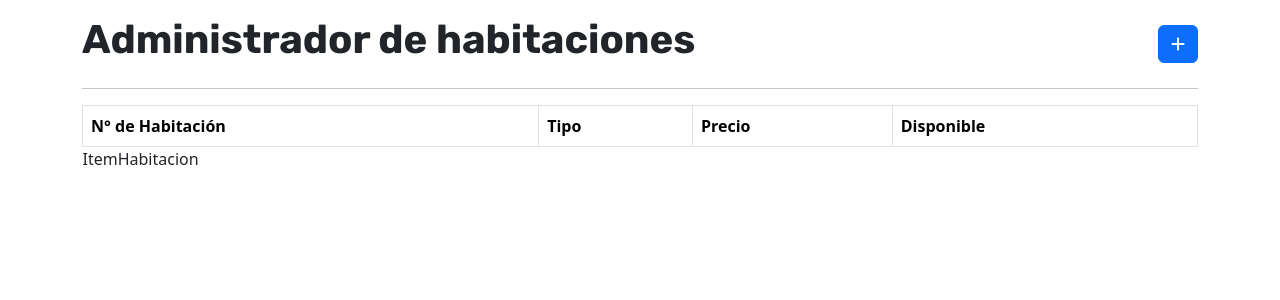
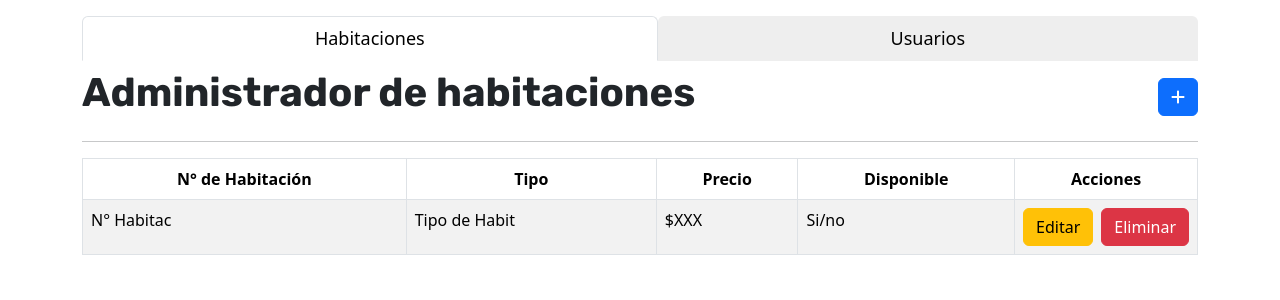
Before and after one commit to lucasecapdevila/hotel-mirador-del-valle, a React (Vite) app: page / in a window 1280 px wide. Shown: the top 300 px of the page. Built offline with nearby package versions, Linux system fonts and the light colour scheme.

Commit message:
se separan en pestañas las tablas de administración de habitaciones y usuarios

```diff
--- a/index.html
+++ b/index.html
@@ -1,5 +1,5 @@
 <!doctype html>
-<html lang="en">
+<html lang="es">
   <head>
     <meta charset="UTF-8" />
     <link rel="icon" type="image/svg+xml" href="/vite.svg" />
--- a/src/App.css
+++ b/src/App.css
@@ -13,3 +13,13 @@
 .titulos {
   font-family: "Rubik", sans-serif;
 }
+
+.anchoColumna{
+  width: 15%;
+}
+
+.nav-tabs .nav-link{
+  color: black;
+  font-size: 18px;
+  background-color: #eeeeee;
+}
--- a/src/App.jsx
+++ b/src/App.jsx
@@ -5,7 +5,7 @@ function App() {
 
   return (
     <>
-      <Admin users={false} />
+      <Admin />
     </>
   )
 }
--- a/src/components/pages/Admin.jsx
+++ b/src/components/pages/Admin.jsx
@@ -1,31 +1,61 @@
 import { faPlus } from "@fortawesome/free-solid-svg-icons"
 import { FontAwesomeIcon } from "@fortawesome/react-fontawesome"
-import { Button, Container, Table } from "react-bootstrap"
+import { Button, Container, Tab, Table, Tabs } from "react-bootstrap"
 import ItemHabitacion from "./habitaciones/ItemHabitacion"
 
-const Admin = ({users}) => {
+const Admin = () => {
   return (
     <main className="my-3">
       <Container>
-        <div className="d-flex align-items-center justify-content-between">
-          <h2 className="fs-1 fw-bold titulos">{users ? 'Administrador de usuarios' : 'Administrador de habitaciones'}</h2>
+        <Tabs fill defaultActiveKey='habitaciones'>
+          <Tab eventKey='habitaciones' title='Habitaciones'>
+            <div className="d-flex align-items-center justify-content-between my-2">
+              <h2 className="fs-1 fw-bold text-center titulos">Administrador de habitaciones</h2>
               <Button><FontAwesomeIcon icon={faPlus} /></Button>
             </div>
             <hr />
 
             <Table striped bordered responsive>
               <thead>
-            <tr>
+                <tr className="text-center">
                   <th>N° de Habitación</th>
                   <th>Tipo</th>
                   <th>Precio</th>
                   <th>Disponible</th>
+                  <th>Acciones</th>
                 </tr>
               </thead>
               <tbody>
                 <ItemHabitacion />
               </tbody>
             </Table>
+          </Tab>
+
+          <Tab eventKey='usuarios' title='Usuarios'>
+            <div className="d-flex align-items-center justify-content-between my-2">
+              <h2 className="fs-1 fw-bold titulos">Administrador de usuarios</h2>
+              <Button><FontAwesomeIcon icon={faPlus} /></Button>
+            </div>
+            <hr />
+
+            <Table striped bordered responsive>
+              <thead>
+                <tr className="text-center">
+                  <th>Algo de usuario</th>
+                  <th>Algo de usuario</th>
+                  <th>Algo de usuario</th>
+                  <th>Algo de usuario</th>
+                  <th>Algo de usuario</th>
+                </tr>
+              </thead>
+              <tbody>
+                <ItemHabitacion />
+              </tbody>
+            </Table>
+          </Tab>
+        </Tabs>
+
+
       </Container>
     </main>
   )
--- a/src/components/pages/habitaciones/ItemHabitacion.jsx
+++ b/src/components/pages/habitaciones/ItemHabitacion.jsx
@@ -1,7 +1,19 @@
+import { Button } from "react-bootstrap"
 
 const ItemHabitacion = () => {
   return (
-    <p>ItemHabitacion</p>
+    <tr>
+      <td>N° Habitac</td>
+      <td>Tipo de Habit</td>
+      <td>$XXX</td>
+      <td>Si/no</td>
+      <td className="anchoColumna">
+        <div className="d-flex align-items-center justify-content-center">
+          <Button variant="warning" className="ms-0 me-2">Editar</Button>
+          <Button variant="danger">Eliminar</Button>
+        </div>
+      </td>
+    </tr>
   )
 }
 
```
Lines whose indentation alone changed are shown as unchanged.
